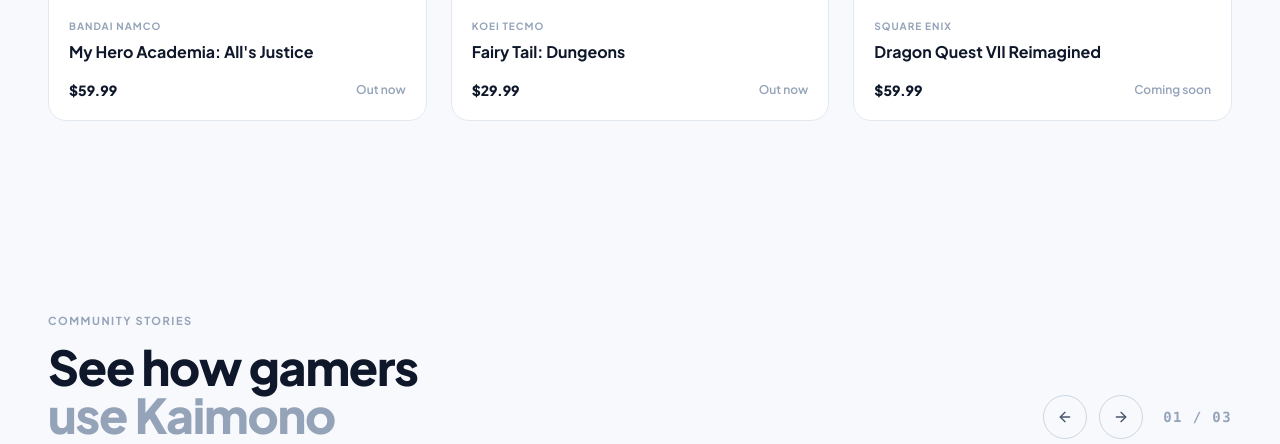
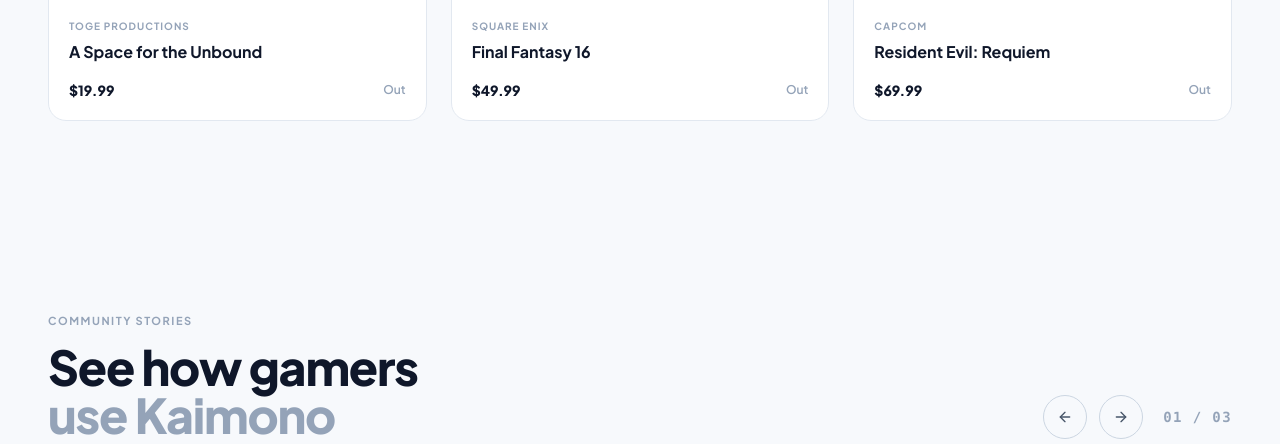
Before and after one commit to Soralith/Kaimono, a Django app: page / in a window 1280 px wide. Shown: the part 4002-4446 px from the top of the page. Run offline with Django 5.2, Linux system fonts and the light colour scheme; some libraries are stand-ins or nearby versions.

Commit message:
Change game title in landing page.

```diff
--- a/dashboard/templates/dashboard/pages/landing.html
+++ b/dashboard/templates/dashboard/pages/landing.html
@@ -420,90 +420,84 @@
           <!-- Card 1 -->
           <div class="game-card">
             <div class="relative overflow-hidden" style="height:200px">
-              <img src="https://images.unsplash.com/photo-1547394765-185e1e68f34e?auto=format&fit=crop&w=800&q=80" alt="Arknights: Endfield" class="w-full h-full object-cover" />
-              <div class="absolute top-4 left-4"><span class="badge badge-new">New</span></div>
+              <img src="https://images.unsplash.com/photo-1547394765-185e1e68f34e?auto=format&fit=crop&w=800&q=80" alt="Expedition33" class="w-full h-full object-cover" />
             </div>
             <div class="p-5">
-              <p class="text-[10px] font-bold text-slate-400 uppercase tracking-widest">Hypergryph</p>
-              <h4 class="text-base font-bold text-slate-900 mt-1.5">Arknights: Endfield</h4>
+              <p class="text-[10px] font-bold text-slate-400 uppercase tracking-widest">Sandfall Interactive</p>
+              <h4 class="text-base font-bold text-slate-900 mt-1.5">Clair Obscur: Expedition 33</h4>
               <div class="flex items-center justify-between mt-4">
-                <span class="text-sm font-extrabold text-slate-900">Free</span>
-                <span class="text-xs font-semibold text-slate-400">Live now</span>
+                <span class="text-sm font-extrabold text-slate-900">$49.99</span>
+                <span class="text-xs font-semibold text-slate-400">Out</span>
               </div>
             </div>
           </div>
           <!-- Card 2 -->
           <div class="game-card">
             <div class="relative overflow-hidden" style="height:200px">
-              <img src="https://images.unsplash.com/photo-1493711662062-fa541adb3fc8?auto=format&fit=crop&w=800&q=80" alt="Code Vein II" class="w-full h-full object-cover" />
-              <div class="absolute top-4 left-4"><span class="badge badge-new">New</span></div>
+              <img src="https://images.unsplash.com/photo-1493711662062-fa541adb3fc8?auto=format&fit=crop&w=800&q=80" alt="Silksong" class="w-full h-full object-cover" />
             </div>
             <div class="p-5">
-              <p class="text-[10px] font-bold text-slate-400 uppercase tracking-widest">Bandai Namco</p>
-              <h4 class="text-base font-bold text-slate-900 mt-1.5">Code Vein II</h4>
+              <p class="text-[10px] font-bold text-slate-400 uppercase tracking-widest">Team Cherry</p>
+              <h4 class="text-base font-bold text-slate-900 mt-1.5">Hollow Knight: Silksong</h4>
               <div class="flex items-center justify-between mt-4">
                 <span class="text-sm font-extrabold text-slate-900">$59.99</span>
-                <span class="text-xs font-semibold text-slate-400">Out now</span>
+                <span class="text-xs font-semibold text-slate-400">Out</span>
               </div>
             </div>
           </div>
           <!-- Card 3 -->
           <div class="game-card">
             <div class="relative overflow-hidden" style="height:200px">
-              <img src="https://images.unsplash.com/photo-1550745165-9bc0b252726f?auto=format&fit=crop&w=800&q=80" alt="Seven Deadly Sins: Origin" class="w-full h-full object-cover" />
-              <div class="absolute top-4 left-4"><span class="badge badge-pre">Pre-order</span></div>
+              <img src="https://images.unsplash.com/photo-1550745165-9bc0b252726f?auto=format&fit=crop&w=800&q=80" alt="BaldursGate" class="w-full h-full object-cover" />
             </div>
             <div class="p-5">
-              <p class="text-[10px] font-bold text-slate-400 uppercase tracking-widest">Netmarble</p>
-              <h4 class="text-base font-bold text-slate-900 mt-1.5">The Seven Deadly Sins: Origin</h4>
+              <p class="text-[10px] font-bold text-slate-400 uppercase tracking-widest">Larian Studios</p>
+              <h4 class="text-base font-bold text-slate-900 mt-1.5">Baldurs Gate 3</h4>
               <div class="flex items-center justify-between mt-4">
-                <span class="text-sm font-extrabold text-slate-900">Free</span>
-                <span class="text-xs font-semibold text-slate-400">Coming soon</span>
+                <span class="text-sm font-extrabold text-slate-900">$59.99</span>
+                <span class="text-xs font-semibold text-slate-400">Out</span>
               </div>
             </div>
           </div>
           <!-- Card 4 -->
           <div class="game-card">
             <div class="relative overflow-hidden" style="height:200px">
-              <img src="https://images.unsplash.com/photo-1511512578047-dfb367046420?auto=format&fit=crop&w=800&q=80" alt="My Hero Academia: All's Justice" class="w-full h-full object-cover" />
-              <div class="absolute top-4 left-4"><span class="badge badge-new">New</span></div>
+              <img src="https://images.unsplash.com/photo-1511512578047-dfb367046420?auto=format&fit=crop&w=800&q=80" alt="SpaceUnbound" class="w-full h-full object-cover" />
             </div>
             <div class="p-5">
-              <p class="text-[10px] font-bold text-slate-400 uppercase tracking-widest">Bandai Namco</p>
-              <h4 class="text-base font-bold text-slate-900 mt-1.5">My Hero Academia: All's Justice</h4>
+              <p class="text-[10px] font-bold text-slate-400 uppercase tracking-widest">Toge Productions</p>
+              <h4 class="text-base font-bold text-slate-900 mt-1.5">A Space for the Unbound</h4>
               <div class="flex items-center justify-between mt-4">
-                <span class="text-sm font-extrabold text-slate-900">$59.99</span>
-                <span class="text-xs font-semibold text-slate-400">Out now</span>
+                <span class="text-sm font-extrabold text-slate-900">$19.99</span>
+                <span class="text-xs font-semibold text-slate-400">Out</span>
               </div>
             </div>
           </div>
           <!-- Card 5 -->
           <div class="game-card">
-            <div class="relative overflow-hidden bg-gradient-to-br from-[#323446] to-[#1a1c2a] flex items-center justify-center" style="height:200px">
-              <i data-lucide="gamepad-2" class="w-14 h-14 text-white/20"></i>
-              <div class="absolute top-4 left-4"><span class="badge badge-new">New</span></div>
+            <div class="relative overflow-hidden" style="height:200px">
+              <img src="https://images.unsplash.com/photo-1511512578047-dfb367046420?auto=format&fit=crop&w=800&q=80" alt="FF16" class="w-full h-full object-cover" />
             </div>
             <div class="p-5">
-              <p class="text-[10px] font-bold text-slate-400 uppercase tracking-widest">Koei Tecmo</p>
-              <h4 class="text-base font-bold text-slate-900 mt-1.5">Fairy Tail: Dungeons</h4>
+              <p class="text-[10px] font-bold text-slate-400 uppercase tracking-widest">Square Enix</p>
+              <h4 class="text-base font-bold text-slate-900 mt-1.5">Final Fantasy 16</h4>
               <div class="flex items-center justify-between mt-4">
-                <span class="text-sm font-extrabold text-slate-900">$29.99</span>
-                <span class="text-xs font-semibold text-slate-400">Out now</span>
+                <span class="text-sm font-extrabold text-slate-900">$49.99</span>
+                <span class="text-xs font-semibold text-slate-400">Out</span>
               </div>
             </div>
           </div>
           <!-- Card 6 -->
           <div class="game-card">
-            <div class="relative overflow-hidden bg-gradient-to-br from-[#323446] to-[#1a1c2a] flex items-center justify-center" style="height:200px">
-              <i data-lucide="sparkles" class="w-14 h-14 text-white/20"></i>
-              <div class="absolute top-4 left-4"><span class="badge badge-pre">Pre-order</span></div>
+            <div class="relative overflow-hidden" style="height:200px">
+              <img src="https://images.unsplash.com/photo-1511512578047-dfb367046420?auto=format&fit=crop&w=800&q=80" alt="RE9" class="w-full h-full object-cover" />
             </div>
             <div class="p-5">
-              <p class="text-[10px] font-bold text-slate-400 uppercase tracking-widest">Square Enix</p>
-              <h4 class="text-base font-bold text-slate-900 mt-1.5">Dragon Quest VII Reimagined</h4>
+              <p class="text-[10px] font-bold text-slate-400 uppercase tracking-widest">Capcom</p>
+              <h4 class="text-base font-bold text-slate-900 mt-1.5">Resident Evil: Requiem</h4>
               <div class="flex items-center justify-between mt-4">
-                <span class="text-sm font-extrabold text-slate-900">$59.99</span>
-                <span class="text-xs font-semibold text-slate-400">Coming soon</span>
+                <span class="text-sm font-extrabold text-slate-900">$69.99</span>
+                <span class="text-xs font-semibold text-slate-400">Out</span>
               </div>
             </div>
           </div>
```
Also changed, not shown: dashboard/templates/dashboard/pages/settings.html (+0 -18 lines).
